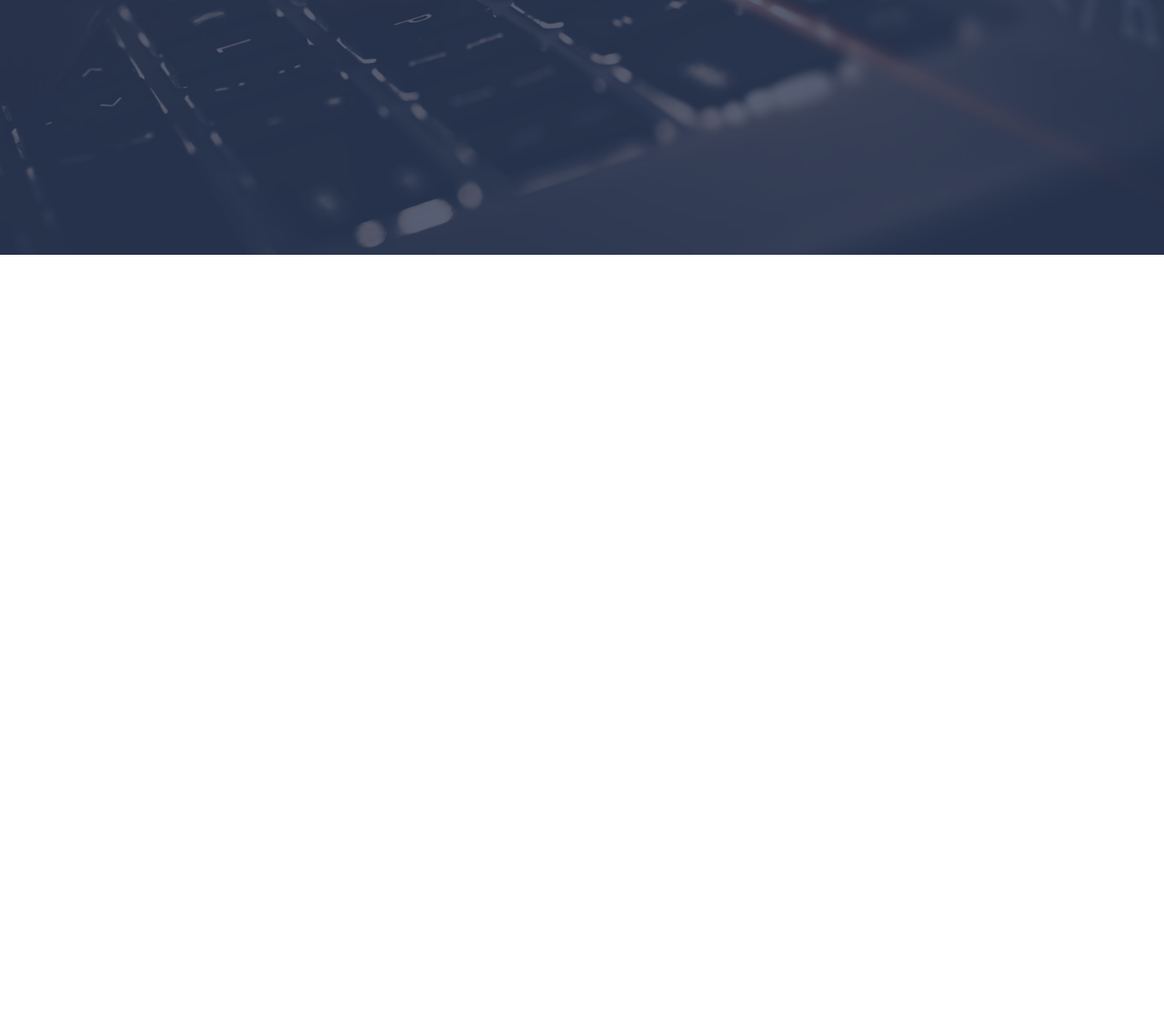
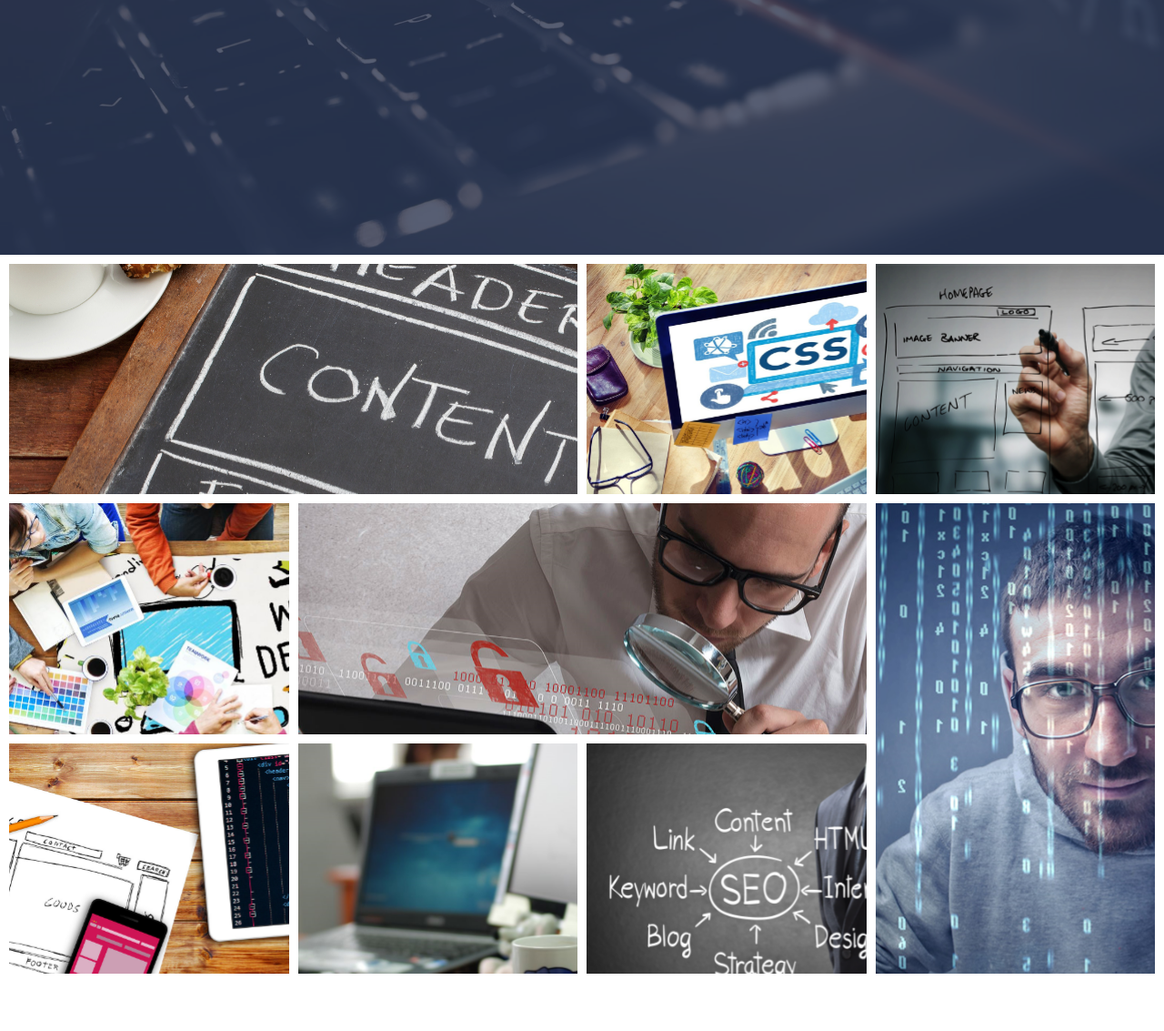
Before and after one commit to unozar/lesson7_inwork, a website: page index.html in a window 1280 px wide. Shown: the part 520-1653 px from the top of the page at 91% size. Before the commit the page ends 800 px from the top, so only its background shows below. Drawn offline with Linux system fonts and the light colour scheme.

Commit message:
Вторая страница - 1е оформление стр (index.html+style.css)

```diff
--- a/assets/css/style.css
+++ b/assets/css/style.css
@@ -147,12 +147,97 @@ a {
     gap: 20px;
 }
 
-.header-navbar__link{
+.header-navbar__link {
     display: block;
     padding: 20px 10px;
     font-size: 1.125rem;
 
 
+}
+
+/*SKILLS - вторая страница*/
+
+.skills {
+    padding: 10px;
+}
+
+.skills__container {
+    display: grid;
+    gap: 10px;
+    grid-template-areas: "a1 a1 a2 a3" "a4 a5 a5 a6" "a7 a8 a9 a6";
+    grid-template-columns: repeat(4, 1fr);
+}
+
+@media (min-height: 691px) {
+    .skills__container {
+        grid-auto-rows: calc(33.3333vh - 13.3333px);
+    }
+}
+
+@media (max-height: 690px) {
+    .skills__container {
+        grid-auto-rows: calc(230px - 13.3333px);
+    }
+}
+
+.skills__actions {
+}
+
+.skill-item {
+    position: relative;
+}
+
+.skill-item__title {
+
+}
+
+.skill-item__link {
+}
+
+.skill-item__image {
+    position: absolute;
+    background-color: #2d3651;
+    inset: 0;
+
+}
+
+.skill-item__overlay {
+}
+
+.skill-item:nth-of-type(1) {
+    grid-area: a1;
+}
+
+.skill-item:nth-of-type(2) {
+    grid-area: a2;
+}
+
+.skill-item:nth-of-type(3) {
+    grid-area: a3;
+}
+
+.skill-item:nth-of-type(4) {
+    grid-area: a4;
+}
+
+.skill-item:nth-of-type(5) {
+    grid-area: a5;
+}
+
+.skill-item:nth-of-type(6) {
+    grid-area: a6;
+}
+
+.skill-item:nth-of-type(7) {
+    grid-area: a7;
+}
+
+.skill-item:nth-of-type(8) {
+    grid-area: a8;
+}
+
+.skill-item:nth-of-type(9) {
+    grid-area: a9;
 }
 
 @media (min-width: 768px) {
--- a/index.html
+++ b/index.html
@@ -16,7 +16,7 @@
     <link rel="stylesheet" href="libs/@fortawesome/fontawesome-free/css/all.min.css">
     <!-- Подключаем наш основной стиль, с которым будем работать -->
     <link rel="stylesheet" href="assets/css/style.css">
-    <title>GRID-TEMPLATE</title>
+    <title>GRID-TEMPLATE-In Work!</title>
 </head>
 
 <body>
@@ -70,11 +70,71 @@
 
     <div class="header-overlay"></div>
 </header>
-<!--<div>SKILLS</div>-->
-<!--<div>ABOUT</div>-->
-<!--<div>FORMS</div>-->
-<!--<div>POSTS</div>-->
+
+<main>
+    <!--<div>SKILLS</div>-->
+    <section class="skills">
+        <div class="skills__container">
+            <article class="skill-item">
+                <h3 class="skill-item__title"><a class="skill-item__link" href="">HTML</a></h3>
+                <div class="skill-item__image" style="background-image: url(assets/img/img-html.png)"></div>
+                <div class="skill-item__overlay"></div>
+            </article>
+            <article class="skill-item">
+                <h3 class="skill-item__title"><a class="skill-item__link" href="">CSS</a></h3>
+                <div class="skill-item__image" style="background-image: url(assets/img/img-css.png)"></div>
+                <div class="skill-item__overlay"></div>
+            </article>
+            <article class="skill-item">
+                <h3 class="skill-item__title"><a class="skill-item__link" href="">Markup</a></h3>
+                <div class="skill-item__image" style="background-image: url(assets/img/img-markup.png)"></div>
+                <div class="skill-item__overlay"></div>
+            </article>
+            <article class="skill-item">
+                <h3 class="skill-item__title"><a class="skill-item__link" href="">Web-Design</a></h3>
+                <div class="skill-item__image" style="background-image: url(assets/img/img-webdesign.png)"></div>
+                <div class="skill-item__overlay"></div>
+            </article>
+            <article class="skill-item">
+                <h3 class="skill-item__title"><a class="skill-item__link" href="">Quality Assurance</a></h3>
+                <div class="skill-item__image" style="background-image: url(assets/img/img-qa.png)"></div>
+                <div class="skill-item__overlay"></div>
+            </article>
+            <article class="skill-item">
+                <h3 class="skill-item__title"><a class="skill-item__link" href="">Codding</a></h3>
+                <div class="skill-item__image" style="background-image: url(assets/img/img-codding.png)"></div>
+                <div class="skill-item__overlay"></div>
+            </article>
+            <article class="skill-item">
+                <h3 class="skill-item__title"><a class="skill-item__link" href="">Adaptability</a></h3>
+                <div class="skill-item__image" style="background-image: url(assets/img/img-adaptability.png)"></div>
+                <div class="skill-item__overlay"></div>
+            </article>
+            <article class="skill-item">
+                <h3 class="skill-item__title"><a class="skill-item__link" href="">PHP</a></h3>
+                <div class="skill-item__image" style="background-image: url(assets/img/img-php.png)"></div>
+                <div class="skill-item__overlay"></div>
+            </article>
+            <article class="skill-item">
+                <h3 class="skill-item__title"><a class="skill-item__link" href="">SEO</a></h3>
+                <div class="skill-item__image" style="background-image: url(assets/img/img-seo.png)"></div>
+                <div class="skill-item__overlay"></div>
+            </article>
+        </div>
+        <div class="skills__actions">
+            <a class="btn" href="">View all skills...</a>
+        </div>
+
+    </section>
+    <!--<div>ABOUT</div>-->
+    <!--<div>FORMS</div>-->
+    <!--<div>POSTS</div>-->
+
+</main>
+
+
 <!--<div>FOOTER</div>-->
+<footer></footer>
 
 <!-- Подключаем библиотеку jquery, необходимую для работы нашего основного скрипта -->
 <script src="libs/jquery/dist/jquery.min.js"></script>
```
